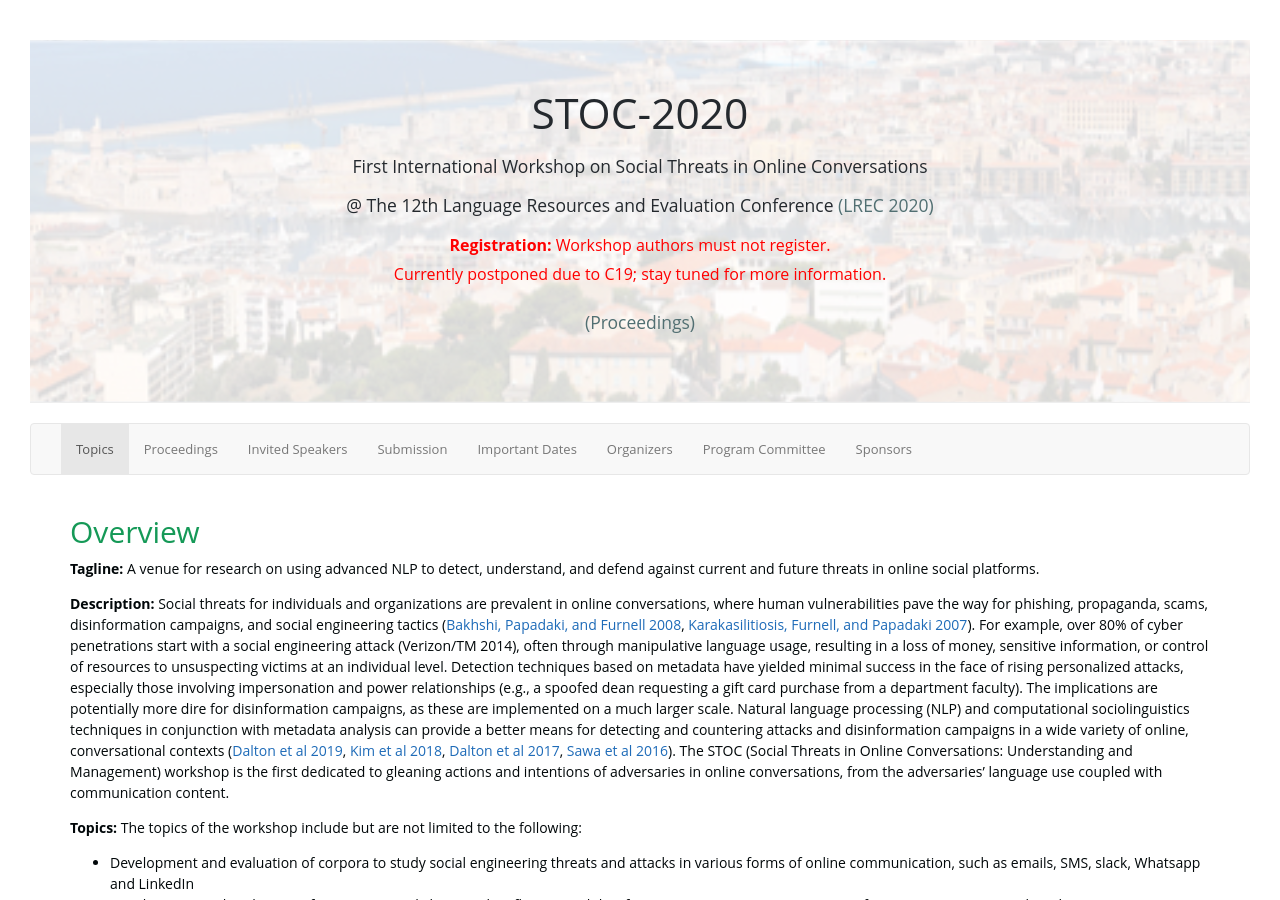
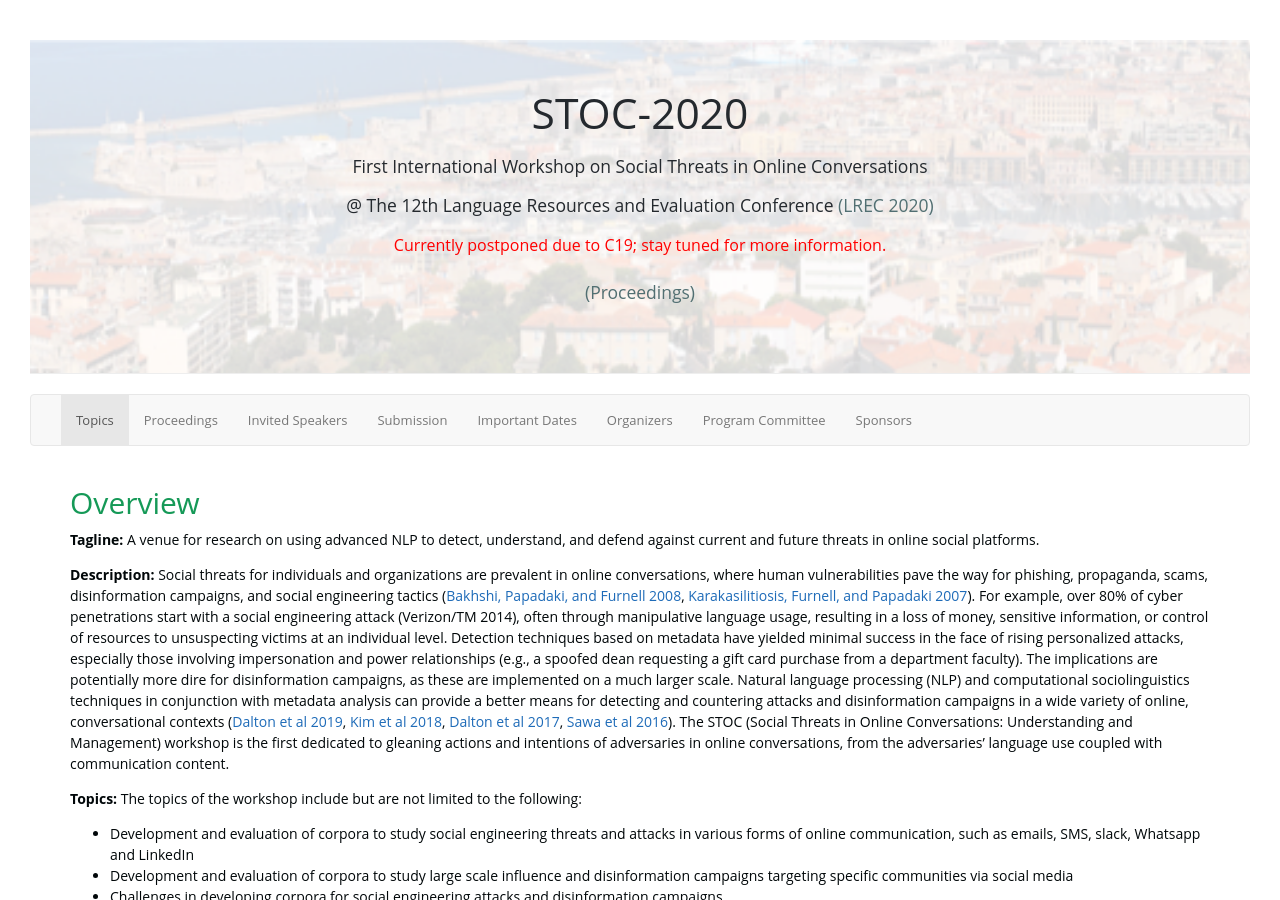
Before and after one commit to social-threats/social-threats.github.io, a Jekyll site: the page built from index.html, in a window 1280 px wide and 900 px high. Built offline with Jekyll 4.4.1, drawn with Linux system fonts in a browser that asks for light colours; nearby versions of some CDN libraries.

Commit message:
removed the line about registration, ...
just Information about workshop being postponed in the header

```diff
--- a/_includes/_STOC_2020/header.html
+++ b/_includes/_STOC_2020/header.html
@@ -4,7 +4,6 @@
     <h2 class="project-tagline ">First International Workshop on Social Threats in Online Conversations</h2>
     <h2 class="project-tagline ">@ The 12th Language Resources and Evaluation Conference <a href="https://lrec2020.lrec-conf.org/">(LREC 2020)</a>
         <br>        <br>
-        <p><font size="3" color="red"><strong>Registration:</strong> Workshop authors must not register.</font></p>
         <p><font size="3" color="red">Currently postponed due to C19; stay tuned for more information.</font></p>
         <br>
         <a href="#">
```
